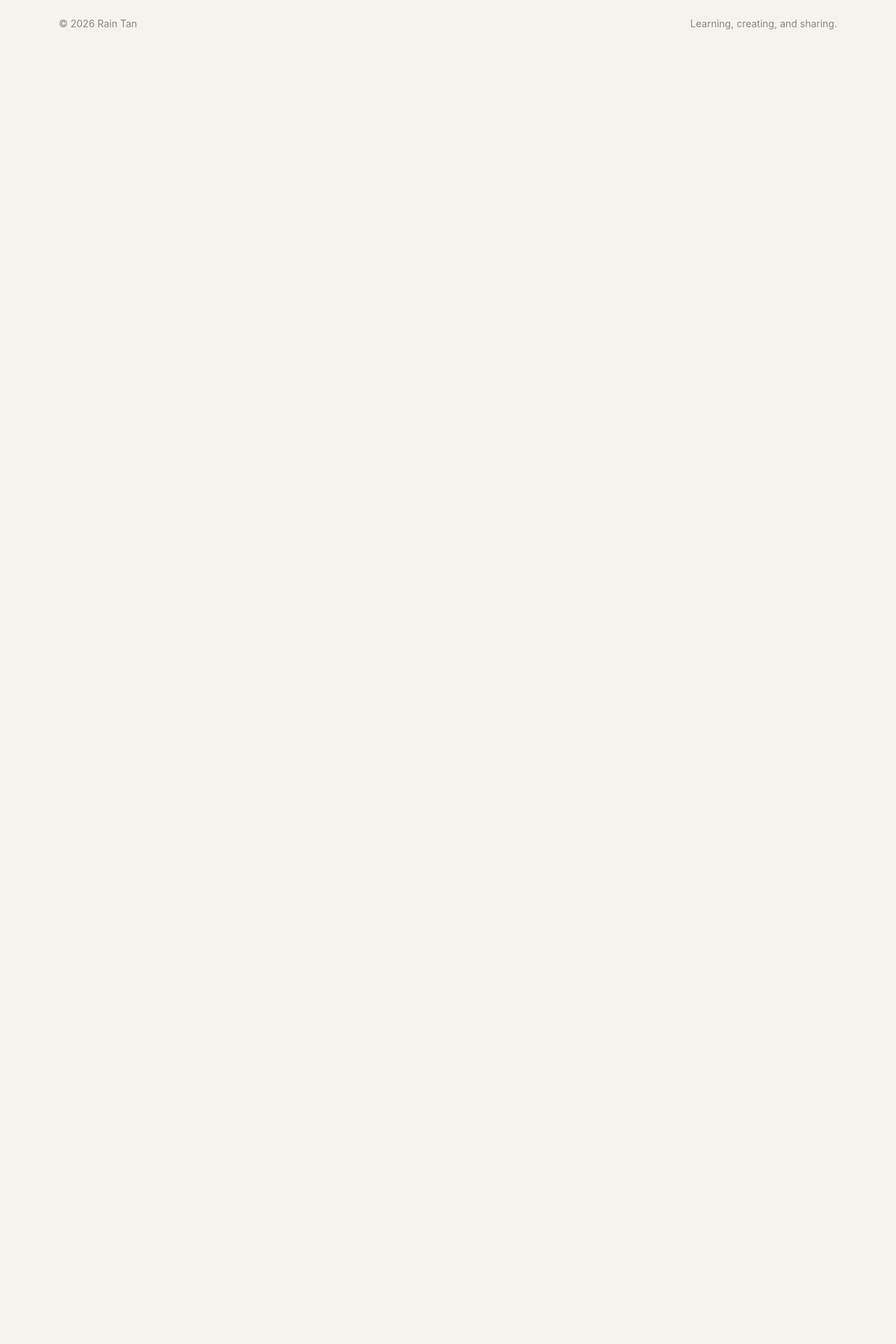
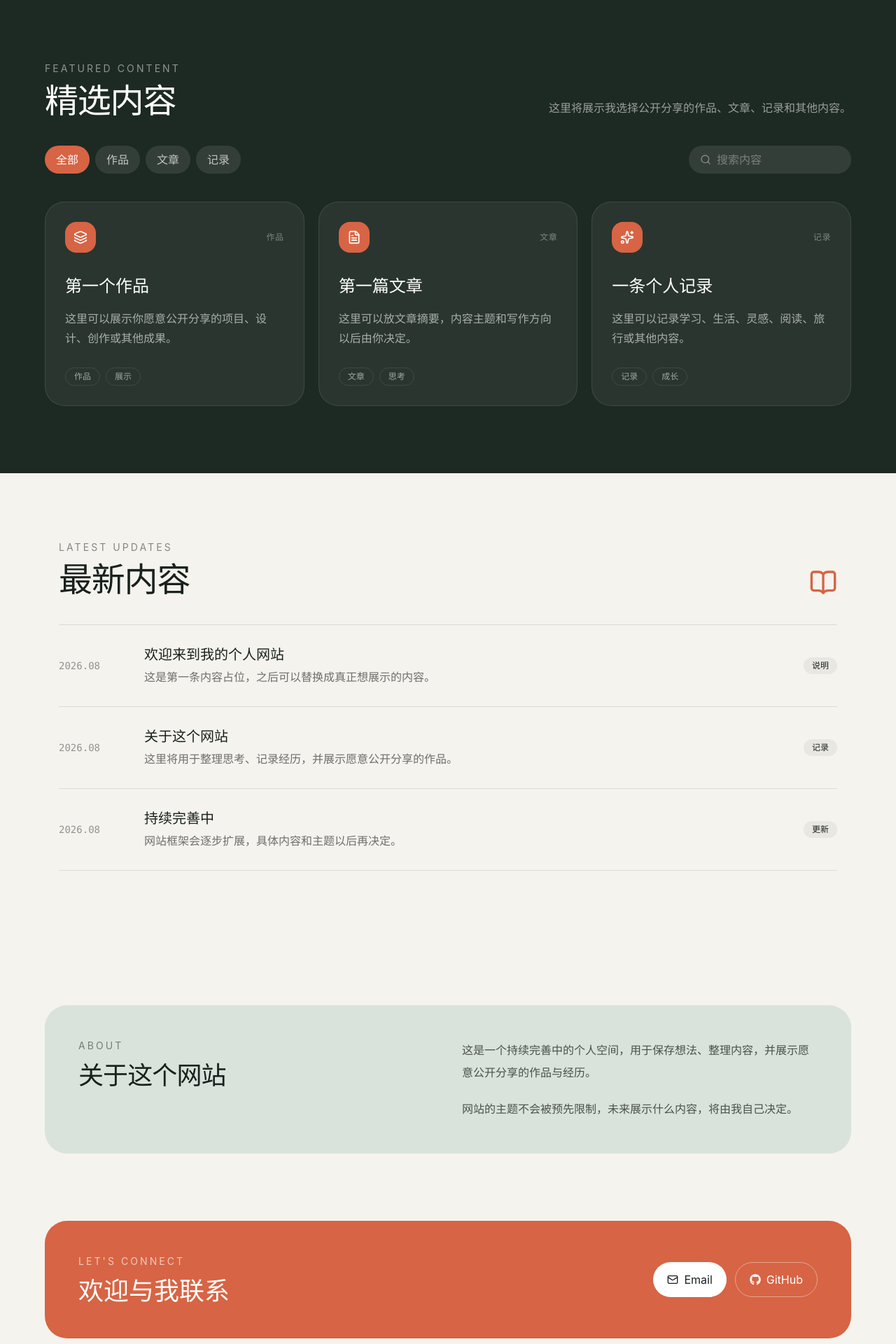
Before and after one commit to DHDSB/rain-portfolio, a React (Vite) app: page / in a window 1280 px wide. Shown: the part 740-2660 px from the top of the page at 70% size. Before the commit the page ends 816 px from the top, so only its background shows below. Built offline with nearby package versions, Linux system fonts and the light colour scheme.

Commit message:
拆分Contact组件

```diff
--- a/src/App.jsx
+++ b/src/App.jsx
@@ -1,12 +1,12 @@
 import { useMemo, useState } from "react";
-import { FaGithub } from "react-icons/fa";
-import { BookOpen, Mail, Search } from "lucide-react";
+import { BookOpen, Search } from "lucide-react";
 import Header from "./components/Header.jsx";
 import { contentItems, latestItems } from "./data/content.js";
 import Footer from "./components/Footer.jsx";
 import ContentCard from "./components/ContentCard.jsx";
 import LatestItem from "./components/LatestItem.jsx";
 import Hero from "./components/Hero.jsx";
+import Contact from "./components/Contact.jsx";
 
 export default function App() {
   const [selectedCategory, setSelectedCategory] = useState("全部");
@@ -46,25 +46,140 @@ export default function App() {
       ?.scrollIntoView({ behavior: "smooth", block: "start" });
   }
 
-  function openEmail() {
-    window.location.href = "mailto:your-public-email@example.com";
-  }
-
-  function openGithub() {
-    window.open(
-      "https://github.com/your-github-name",
-      "_blank",
-      "noopener,noreferrer"
-    );
-  }
-
   return (
     <div className="min-h-screen bg-[#f5f3ee] text-[#18211d]">
       <Header />
 
-      <main>
-        <Hero onNavigate={goToSection} />
-      </main>
+<main>
+  <Hero onNavigate={goToSection} />
+
+  <section
+    id="featured"
+    className="bg-[#1d2923] px-5 py-24 text-white"
+  >
+    <div className="mx-auto max-w-6xl">
+      <div className="flex flex-col justify-between gap-6 md:flex-row md:items-end">
+        <div>
+          <p className="mb-3 text-sm uppercase tracking-[0.22em] text-white/50">
+            Featured content
+          </p>
+
+          <h2 className="text-4xl font-semibold tracking-tight sm:text-5xl">
+            精选内容
+          </h2>
+        </div>
+
+        <p className="max-w-md leading-7 text-white/55">
+          这里将展示我选择公开分享的作品、文章、记录和其他内容。
+        </p>
+      </div>
+
+      <div className="mt-10 flex flex-col gap-4 sm:flex-row sm:items-center sm:justify-between">
+        <div className="flex flex-wrap gap-2">
+          {categories.map((category) => (
+            <button
+              key={category}
+              type="button"
+              onClick={() =>
+                setSelectedCategory(category)
+              }
+              className={
+                selectedCategory === category
+                  ? "rounded-full border-0 bg-[#d76444] px-4 py-2 text-sm text-white"
+                  : "rounded-full border-0 bg-white/10 px-4 py-2 text-sm text-white/70 transition hover:bg-white/15"
+              }
+            >
+              {category}
+            </button>
+          ))}
+        </div>
+
+        <label className="flex items-center gap-2 rounded-full bg-white/10 px-4 py-2">
+          <Search className="h-4 w-4 text-white/40" />
+
+          <input
+            type="search"
+            value={keyword}
+            onChange={(event) =>
+              setKeyword(event.target.value)
+            }
+            placeholder="搜索内容"
+            className="w-44 border-0 bg-transparent text-sm text-white outline-none placeholder:text-white/35"
+          />
+        </label>
+      </div>
+
+      <div className="mt-10 grid gap-5 md:grid-cols-2 lg:grid-cols-3">
+        {filteredItems.map((item) => (
+          <ContentCard
+            key={item.id}
+            item={item}
+          />
+        ))}
+      </div>
+
+      {filteredItems.length === 0 && (
+        <p className="mt-10 rounded-2xl border border-white/10 p-6 text-white/60">
+          没有找到匹配的内容，请更换关键词。
+        </p>
+      )}
+    </div>
+  </section>
+
+  <section
+    id="latest"
+    className="mx-auto max-w-6xl px-5 py-24"
+  >
+    <div className="flex items-end justify-between">
+      <div>
+        <p className="mb-3 text-sm uppercase tracking-[0.22em] text-black/45">
+          Latest updates
+        </p>
+
+        <h2 className="text-4xl font-semibold tracking-tight sm:text-5xl">
+          最新内容
+        </h2>
+      </div>
+
+      <BookOpen className="hidden h-10 w-10 text-[#d76444] sm:block" />
+    </div>
+
+    <div className="mt-10 divide-y divide-black/10 border-y border-black/10">
+      {latestItems.map((item) => (
+        <LatestItem
+          key={item.id}
+          item={item}
+        />
+      ))}
+    </div>
+  </section>
+
+  <section id="about" className="px-5 py-24">
+    <div className="mx-auto grid max-w-6xl gap-10 rounded-[2rem] bg-[#d9e3db] p-8 sm:p-12 lg:grid-cols-2">
+      <div>
+        <p className="text-sm uppercase tracking-[0.22em] text-black/45">
+          About
+        </p>
+
+        <h2 className="mt-3 text-4xl font-semibold tracking-tight">
+          关于这个网站
+        </h2>
+      </div>
+
+      <div className="space-y-5 leading-8 text-black/65">
+        <p>
+          这是一个持续完善中的个人空间，用于保存想法、整理内容，并展示愿意公开分享的作品与经历。
+        </p>
+
+        <p>
+          网站的主题不会被预先限制，未来展示什么内容，将由我自己决定。
+        </p>
+      </div>
+    </div>
+  </section>
+
+  <Contact />
+</main>
 
       <Footer />
     </div>
--- /dev/null
+++ b/src/components/Contact.jsx
@@ -0,0 +1,53 @@
+import { Mail } from "lucide-react";
+import { FaGithub } from "react-icons/fa";
+
+export default function Contact() {
+  function openEmail() {
+    window.location.href =
+      "mailto:yujietan996@gmail.com";
+  }
+
+  function openGithub() {
+    window.open(
+      "https://github.com/DHDSB",
+      "_blank",
+      "noopener,noreferrer"
+    );
+  }
+
+  return (
+    <section id="contact" className="px-5 pb-12">
+      <div className="mx-auto flex max-w-6xl flex-col items-start justify-between gap-8 rounded-[2rem] bg-[#d76444] p-8 text-white sm:p-12 lg:flex-row lg:items-center">
+        <div>
+          <p className="text-sm uppercase tracking-[0.22em] text-white/65">
+            Let&apos;s connect
+          </p>
+
+          <h2 className="mt-3 text-3xl font-semibold sm:text-4xl">
+            欢迎与我联系
+          </h2>
+        </div>
+
+        <div className="flex flex-wrap gap-3">
+          <button
+            type="button"
+            onClick={openEmail}
+            className="inline-flex items-center rounded-full border-0 bg-white px-5 py-3 font-medium text-[#18211d] transition hover:bg-white/90"
+          >
+            <Mail className="mr-2 h-4 w-4" />
+            Email
+          </button>
+
+          <button
+            type="button"
+            onClick={openGithub}
+            className="inline-flex items-center rounded-full border border-white/40 bg-transparent px-5 py-3 font-medium text-white transition hover:bg-white/10"
+          >
+            <FaGithub className="mr-2 h-4 w-4" />
+            GitHub
+          </button>
+        </div>
+      </div>
+    </section>
+  );
+}
```
